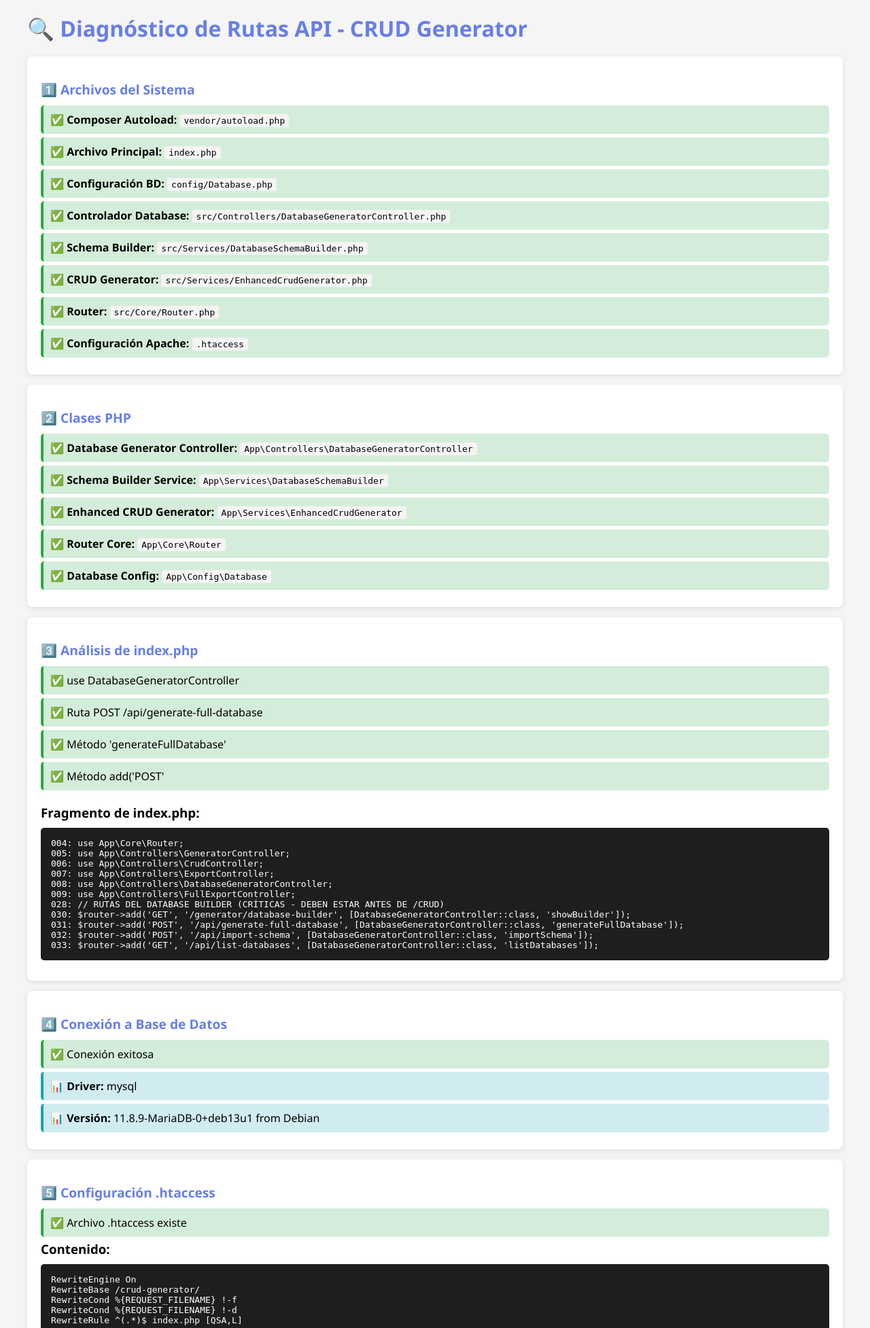
After one commit to DevTheyanko/prueva, a PHP site: page /crud-generator/test_api_route.php in a window 1280 px wide. The commit adds this page. Shown: the top 1954 px of the page at 68% size. Run offline with PHP 8.4, Linux system fonts and the light colour scheme; some libraries are stand-ins or nearby versions.

Commit message:
Primer commit

```diff
--- a/src/Controllers/DatabaseGeneratorController.php
+++ b/src/Controllers/DatabaseGeneratorController.php
@@ -29,22 +29,33 @@ class DatabaseGeneratorController
      */
     public function generateFullDatabase(): void
     {
+        // Log para debug
+        error_log("=== GENERATE FULL DATABASE CALLED ===");
+
         try {
             // Obtener el esquema JSON del request
             $json = file_get_contents('php://input');
+            error_log("JSON recibido: " . substr($json, 0, 200));
+
             $schema = json_decode($json, true);
 
             if (!$schema) {
+                error_log("ERROR: JSON inválido");
                 $this->jsonResponse([
                     'success' => false,
-                    'error' => 'Esquema JSON inválido'
+                    'error' => 'Esquema JSON inválido o vacío'
                 ]);
                 return;
             }
 
+            error_log("Schema decodificado correctamente");
+            error_log("Base de datos: " . ($schema['database_name'] ?? 'NO ESPECIFICADA'));
+            error_log("Tablas: " . (isset($schema['tables']) ? count($schema['tables']) : 0));
+
             // Validar esquema
             $errors = $this->schemaBuilder->validateSchema($schema);
             if (!empty($errors)) {
+                error_log("ERROR: Validación falló - " . implode(', ', $errors));
                 $this->jsonResponse([
                     'success' => false,
                     'error' => 'Errores de validación: ' . implode(', ', $errors)
@@ -52,16 +63,21 @@ class DatabaseGeneratorController
                 return;
             }
 
+            error_log("✅ Validación exitosa, creando base de datos...");
+
             // 1. Crear la base de datos con todas las tablas
             $dbResult = $this->schemaBuilder->createFullDatabase($schema);
 
             if (!$dbResult['success']) {
+                error_log("ERROR: createFullDatabase falló - " . ($dbResult['error'] ?? 'sin error específico'));
                 $this->jsonResponse([
                     'success' => false,
-                    'error' => $dbResult['error']
+                    'error' => $dbResult['error'] ?? 'Error desconocido al crear la base de datos'
                 ]);
                 return;
             }
+
+            error_log("✅ Base de datos creada, generando CRUDs...");
 
             // 2. Generar CRUDs para todas las tablas
             $crudResult = $this->crudGenerator->generateAllCruds(
@@ -73,12 +89,15 @@ class DatabaseGeneratorController
             );
 
             if (!$crudResult['success']) {
+                error_log("ERROR: generateAllCruds falló - " . ($crudResult['error'] ?? 'sin error específico'));
                 $this->jsonResponse([
                     'success' => false,
-                    'error' => $crudResult['error']
+                    'error' => $crudResult['error'] ?? 'Error desconocido al generar CRUDs'
                 ]);
                 return;
             }
+
+            error_log("✅ CRUDs generados, exportando SQL...");
 
             // 3. Exportar SQL de la base de datos
             $sqlExport = $this->schemaBuilder->exportSchema($schema['database_name']);
@@ -90,6 +109,8 @@ class DatabaseGeneratorController
 
             $sqlFilePath = $exportsDir . $schema['database_name'] . '_export_' . date('Ymd_His') . '.sql';
             file_put_contents($sqlFilePath, $sqlExport);
+
+            error_log("✅ TODO COMPLETO - SQL exportado a: " . $sqlFilePath);
 
             // Respuesta exitosa
             $this->jsonResponse([
@@ -104,10 +125,20 @@ class DatabaseGeneratorController
                 'relations_count' => isset($schema['relationships']) ? count($schema['relationships']) : 0
             ]);
 
-        } catch (\Exception $e) {
+        } catch (\PDOException $e) {
+            error_log("ERROR PDO: " . $e->getMessage());
+            error_log("Stack trace: " . $e->getTraceAsString());
             $this->jsonResponse([
                 'success' => false,
-                'error' => 'Error general: ' . $e->getMessage()
+                'error' => 'Error de base de datos: ' . $e->getMessage()
+            ]);
+        } catch (\Exception $e) {
+            error_log("ERROR GENERAL: " . $e->getMessage());
+            error_log("Stack trace: " . $e->getTraceAsString());
+            $this->jsonResponse([
+                'success' => false,
+                'error' => 'Error general: ' . $e->getMessage(),
+                'trace' => $e->getTraceAsString()
             ]);
         }
     }
@@ -117,6 +148,8 @@ class DatabaseGeneratorController
      */
     public function importSchema(): void
     {
+        error_log("=== IMPORT SCHEMA CALLED ===");
+
         try {
             if (!isset($_FILES['schema_file'])) {
                 throw new \Exception('No se recibió ningún archivo');
@@ -151,6 +184,7 @@ class DatabaseGeneratorController
             ]);
 
         } catch (\Exception $e) {
+            error_log("ERROR en importSchema: " . $e->getMessage());
             $this->jsonResponse([
                 'success' => false,
                 'error' => $e->getMessage()
@@ -163,6 +197,8 @@ class DatabaseGeneratorController
      */
     public function listDatabases(): void
     {
+        error_log("=== LIST DATABASES CALLED ===");
+
         try {
             $db = \App\Config\Database::getInstance()->getConnection();
             $stmt = $db->query("SHOW DATABASES");
@@ -180,6 +216,7 @@ class DatabaseGeneratorController
             ]);
 
         } catch (\Exception $e) {
+            error_log("ERROR en listDatabases: " . $e->getMessage());
             $this->jsonResponse([
                 'success' => false,
                 'error' => $e->getMessage()
@@ -192,8 +229,15 @@ class DatabaseGeneratorController
      */
     private function jsonResponse(array $data): void
     {
-        header('Content-Type: application/json');
-        echo json_encode($data, JSON_UNESCAPED_UNICODE);
+        // Importante: limpiar cualquier output previo
+        if (ob_get_length()) {
+            ob_clean();
+        }
+
+        header('Content-Type: application/json; charset=utf-8');
+        http_response_code($data['success'] ? 200 : 400);
+
+        echo json_encode($data, JSON_UNESCAPED_UNICODE | JSON_PRETTY_PRINT);
         exit;
     }
 }
--- /dev/null
+++ b/test_api_route.php
@@ -0,0 +1,378 @@
+<?php
+/**
+ * ARCHIVO DE DIAGNÓSTICO - Guardar como: test_api_route.php
+ * Ubicación: raíz del proyecto (mismo nivel que index.php)
+ * Acceder a: http://localhost/crud-generator/test_api_route.php
+ */
+?>
+<!DOCTYPE html>
+<html lang="es">
+<head>
+    <meta charset="UTF-8">
+    <title>Diagnóstico de Rutas API</title>
+    <style>
+        * { margin: 0; padding: 0; box-sizing: border-box; }
+        body { font-family: 'Segoe UI', Arial; padding: 20px; background: #f5f5f5; }
+        .container { max-width: 1200px; margin: 0 auto; }
+        h1 { color: #667eea; margin-bottom: 20px; }
+        .box { background: white; padding: 20px; margin: 15px 0; border-radius: 8px; box-shadow: 0 2px 8px rgba(0,0,0,0.1); }
+        .ok { border-left: 4px solid #28a745; background: #d4edda; }
+        .error { border-left: 4px solid #dc3545; background: #f8d7da; }
+        .warning { border-left: 4px solid #ffc107; background: #fff3cd; }
+        .info { border-left: 4px solid #17a2b8; background: #d1ecf1; }
+        pre { background: #1e1e1e; color: #fff; padding: 15px; border-radius: 5px; overflow-x: auto; margin: 10px 0; }
+        button { background: #667eea; color: white; border: none; padding: 12px 24px; border-radius: 5px; cursor: pointer; font-size: 14px; margin: 5px; }
+        button:hover { background: #5568d3; }
+        button:disabled { background: #ccc; cursor: not-allowed; }
+        .status-item { padding: 10px; margin: 5px 0; border-radius: 5px; }
+        code { background: #f4f4f4; padding: 2px 6px; border-radius: 3px; font-family: monospace; }
+        .section-title { color: #667eea; margin: 15px 0 10px 0; font-size: 1.2em; }
+    </style>
+</head>
+<body>
+    <div class="container">
+        <h1>🔍 Diagnóstico de Rutas API - CRUD Generator</h1>
+
+        <?php
+        // ====================================
+        // 1. VERIFICAR ARCHIVOS CRÍTICOS
+        // ====================================
+        echo '<div class="box">';
+        echo '<h2 class="section-title">1️⃣ Archivos del Sistema</h2>';
+
+        $files = [
+            'vendor/autoload.php' => 'Composer Autoload',
+            'index.php' => 'Archivo Principal',
+            'config/Database.php' => 'Configuración BD',
+            'src/Controllers/DatabaseGeneratorController.php' => 'Controlador Database',
+            'src/Services/DatabaseSchemaBuilder.php' => 'Schema Builder',
+            'src/Services/EnhancedCrudGenerator.php' => 'CRUD Generator',
+            'src/Core/Router.php' => 'Router',
+            '.htaccess' => 'Configuración Apache'
+        ];
+
+        $allFilesOk = true;
+        foreach ($files as $file => $name) {
+            $exists = file_exists(__DIR__ . '/' . $file);
+            if (!$exists) $allFilesOk = false;
+            $icon = $exists ? '✅' : '❌';
+            $class = $exists ? 'ok' : 'error';
+            echo "<div class='status-item $class'>$icon <strong>$name:</strong> <code>$file</code></div>";
+        }
+        echo '</div>';
+
+        if (!$allFilesOk) {
+            echo '<div class="box error">';
+            echo '<strong>❌ ERROR CRÍTICO:</strong> Faltan archivos necesarios. No se puede continuar.';
+            echo '</div>';
+            exit;
+        }
+
+        // ====================================
+        // 2. CARGAR AUTOLOAD Y VERIFICAR CLASES
+        // ====================================
+        require_once __DIR__ . '/vendor/autoload.php';
+
+        echo '<div class="box">';
+        echo '<h2 class="section-title">2️⃣ Clases PHP</h2>';
+
+        $classes = [
+            'App\\Controllers\\DatabaseGeneratorController' => 'Database Generator Controller',
+            'App\\Services\\DatabaseSchemaBuilder' => 'Schema Builder Service',
+            'App\\Services\\EnhancedCrudGenerator' => 'Enhanced CRUD Generator',
+            'App\\Core\\Router' => 'Router Core',
+            'App\\Config\\Database' => 'Database Config'
+        ];
+
+        $allClassesOk = true;
+        foreach ($classes as $class => $name) {
+            $exists = class_exists($class);
+            if (!$exists) $allClassesOk = false;
+            $icon = $exists ? '✅' : '❌';
+            $classShort = basename(str_replace('\\', '/', $class));
+            echo "<div class='status-item " . ($exists ? 'ok' : 'error') . "'>$icon <strong>$name:</strong> <code>$class</code></div>";
+        }
+        echo '</div>';
+
+        if (!$allClassesOk) {
+            echo '<div class="box error">';
+            echo '<strong>❌ ERROR:</strong> Faltan clases. Ejecuta: <code>composer dump-autoload</code>';
+            echo '</div>';
+        }
+
+        // ====================================
+        // 3. VERIFICAR RUTAS EN INDEX.PHP
+        // ====================================
+        echo '<div class="box">';
+        echo '<h2 class="section-title">3️⃣ Análisis de index.php</h2>';
+
+        $indexContent = file_get_contents(__DIR__ . '/index.php');
+
+        $routeChecks = [
+            'use DatabaseGeneratorController' => strpos($indexContent, 'DatabaseGeneratorController') !== false,
+            "Ruta POST /api/generate-full-database" => strpos($indexContent, '/api/generate-full-database') !== false,
+            "Método 'generateFullDatabase'" => strpos($indexContent, 'generateFullDatabase') !== false,
+            "Método add('POST'" => strpos($indexContent, "add('POST'") !== false
+        ];
+
+        $allRoutesOk = true;
+        foreach ($routeChecks as $check => $found) {
+            if (!$found) $allRoutesOk = false;
+            $icon = $found ? '✅' : '❌';
+            echo "<div class='status-item " . ($found ? 'ok' : 'error') . "'>$icon $check</div>";
+        }
+
+        // Mostrar fragmentos relevantes
+        echo '<h3 style="margin-top: 20px;">Fragmento de index.php:</h3>';
+        $lines = explode("\n", $indexContent);
+        $relevant = [];
+        foreach ($lines as $i => $line) {
+            if (stripos($line, 'database') !== false || stripos($line, '/api/') !== false || stripos($line, 'use App') !== false) {
+                $relevant[] = sprintf("%03d: %s", $i + 1, $line);
+            }
+        }
+        if (!empty($relevant)) {
+            echo '<pre>' . htmlspecialchars(implode("\n", array_slice($relevant, 0, 30))) . '</pre>';
+        }
+        echo '</div>';
+
+        // ====================================
+        // 4. VERIFICAR BASE DE DATOS
+        // ====================================
+        echo '<div class="box">';
+        echo '<h2 class="section-title">4️⃣ Conexión a Base de Datos</h2>';
+        try {
+            $db = App\Config\Database::getInstance()->getConnection();
+            echo "<div class='status-item ok'>✅ Conexión exitosa</div>";
+            echo "<div class='status-item info'>📊 <strong>Driver:</strong> " . $db->getAttribute(PDO::ATTR_DRIVER_NAME) . "</div>";
+            echo "<div class='status-item info'>📊 <strong>Versión:</strong> " . $db->getAttribute(PDO::ATTR_SERVER_VERSION) . "</div>";
+        } catch (Exception $e) {
+            echo "<div class='status-item error'>❌ Error de conexión: " . htmlspecialchars($e->getMessage()) . "</div>";
+        }
+        echo '</div>';
+
+        // ====================================
+        // 5. VERIFICAR .HTACCESS
+        // ====================================
+        echo '<div class="box">';
+        echo '<h2 class="section-title">5️⃣ Configuración .htaccess</h2>';
+        if (file_exists(__DIR__ . '/.htaccess')) {
+            $htaccess = file_get_contents(__DIR__ . '/.htaccess');
+            echo "<div class='status-item ok'>✅ Archivo .htaccess existe</div>";
+            echo '<h3>Contenido:</h3>';
+            echo '<pre>' . htmlspecialchars($htaccess) . '</pre>';
+
+            if (strpos($htaccess, 'RewriteEngine On') !== false) {
+                echo "<div class='status-item ok'>✅ RewriteEngine está activo</div>";
+            } else {
+                echo "<div class='status-item error'>❌ RewriteEngine no está configurado</div>";
+            }
+        } else {
+            echo "<div class='status-item error'>❌ Archivo .htaccess NO existe</div>";
+        }
+        echo '</div>';
+
+        // ====================================
+        // 6. INFORMACIÓN DEL SERVIDOR
+        // ====================================
+        echo '<div class="box info">';
+        echo '<h2 class="section-title">6️⃣ Información del Servidor</h2>';
+        echo "<div class='status-item info'>🔧 <strong>PHP Version:</strong> " . phpversion() . "</div>";
+        echo "<div class='status-item info'>📁 <strong>Document Root:</strong> " . $_SERVER['DOCUMENT_ROOT'] . "</div>";
+        echo "<div class='status-item info'>📄 <strong>Script:</strong> " . $_SERVER['SCRIPT_FILENAME'] . "</div>";
+        echo "<div class='status-item info'>🌐 <strong>REQUEST_URI:</strong> " . ($_SERVER['REQUEST_URI'] ?? 'N/A') . "</div>";
+        echo "<div class='status-item info'>⚙️ <strong>mod_rewrite:</strong> " . (function_exists('apache_get_modules') && in_array('mod_rewrite', apache_get_modules()) ? 'Activo' : 'Desconocido') . "</div>";
+        echo '</div>';
+        ?>
+
+        <!-- ====================================
+             7. PRUEBA INTERACTIVA
+             ==================================== -->
+        <div class="box">
+            <h2 class="section-title">7️⃣ Prueba de la Ruta API</h2>
+            <p>Haz clic en el botón para probar la ruta <code>/api/generate-full-database</code></p>
+            <button onclick="testAPIRoute()" id="testBtn">🧪 Probar Ruta API</button>
+            <button onclick="testManualURL()" id="manualBtn">🔗 Abrir URL Directamente</button>
+            <div id="testResult" style="margin-top: 20px;"></div>
+        </div>
+
+        <!-- ====================================
+             8. SOLUCIONES
+             ==================================== -->
+        <div class="box warning">
+            <h2 class="section-title">🔧 Soluciones al Error 404</h2>
+            <ol style="line-height: 1.8;">
+                <li><strong>Verificar index.php:</strong> Asegúrate de que contenga:
+                    <pre style="font-size: 12px;">use App\Controllers\DatabaseGeneratorController;
+
+$router->add('POST', '/api/generate-full-database',
+    [DatabaseGeneratorController::class, 'generateFullDatabase']);</pre>
+                </li>
+                <li><strong>Ejecutar en terminal:</strong>
+                    <pre>composer dump-autoload</pre>
+                </li>
+                <li><strong>Limpiar caché del navegador:</strong> Ctrl + Shift + R</li>
+                <li><strong>Verificar .htaccess:</strong> Debe tener RewriteEngine On y RewriteBase configurado</li>
+                <li><strong>Revisar logs:</strong> Ver errores en error_log de PHP/Apache</li>
+            </ol>
+        </div>
+
+    </div>
+
+    <script>
+        const BASE_PATH = '/crud-generator';
+
+        async function testAPIRoute() {
+            const btn = document.getElementById('testBtn');
+            const resultDiv = document.getElementById('testResult');
+
+            btn.disabled = true;
+            btn.textContent = '⏳ Probando...';
+
+            resultDiv.innerHTML = '<div class="box info">⏳ Enviando petición a la API...</div>';
+
+            const testSchema = {
+                database_name: "test_diagnostic_" + Date.now(),
+                description: "Base de datos de prueba para diagnóstico",
+                insert_sample_data: false,
+                tables: [
+                    {
+                        id: "table_test_1",
+                        name: "test_users",
+                        timestamps: true,
+                        soft_deletes: false,
+                        fields: [
+                            {
+                                name: "name",
+                                type: "string",
+                                length: 100,
+                                nullable: false,
+                                unsigned: false
+                            },
+                            {
+                                name: "email",
+                                type: "string",
+                                length: 150,
+                                nullable: false,
+                                unsigned: false
+                            }
+                        ]
+                    }
+                ],
+                relationships: []
+            };
+
+            const url = window.location.origin + BASE_PATH + '/api/generate-full-database';
+
+            console.log('=== TEST API ROUTE ===');
+            console.log('URL:', url);
+            console.log('Schema:', testSchema);
+
+            try {
+                const response = await fetch(url, {
+                    method: 'POST',
+                    headers: {
+                        'Content-Type': 'application/json',
+                        'Accept': 'application/json'
+                    },
+                    body: JSON.stringify(testSchema)
+                });
+
+                console.log('Response Status:', response.status);
+                console.log('Response Headers:', [...response.headers.entries()]);
+
+                const text = await response.text();
+                console.log('Response Text:', text);
+
+                if (response.status === 404) {
+                    resultDiv.innerHTML = `
+                        <div class="box error">
+                            <h3>❌ Error 404 - Ruta No Encontrada</h3>
+                            <p><strong>URL intentada:</strong> <code>${url}</code></p>
+                            <p><strong>Esto significa que:</strong></p>
+                            <ul>
+                                <li>La ruta <code>/api/generate-full-database</code> NO está registrada en <code>index.php</code></li>
+                                <li>O el archivo <code>index.php</code> no está procesando correctamente las rutas</li>
+                                <li>O hay un problema con el <code>.htaccess</code></li>
+                            </ul>
+                            <p><strong>Solución:</strong></p>
+                            <ol>
+                                <li>Abre <code>index.php</code></li>
+                                <li>Busca la sección de rutas de API</li>
+                                <li>Asegúrate de que exista esta línea ANTES de las rutas /crud:</li>
+                            </ol>
+                            <pre>$router->add('POST', '/api/generate-full-database', [DatabaseGeneratorController::class, 'generateFullDatabase']);</pre>
+                        </div>
+                    `;
+                    return;
+                }
+
+                let data;
+                try {
+                    data = JSON.parse(text);
+                } catch (e) {
+                    resultDiv.innerHTML = `
+                        <div class="box error">
+                            <h3>❌ Respuesta No es JSON</h3>
+                            <p><strong>Status:</strong> ${response.status}</p>
+                            <p><strong>La respuesta no es JSON válido. Contenido:</strong></p>
+                            <pre>${text.substring(0, 1000)}</pre>
+                        </div>
+                    `;
+                    return;
+                }
+
+                if (data.success) {
+                    resultDiv.innerHTML = `
+                        <div class="box ok">
+                            <h3>✅ ¡Ruta Funcionando Correctamente!</h3>
+                            <p><strong>Base de datos creada:</strong> ${testSchema.database_name}</p>
+                            <p><strong>Tablas generadas:</strong> ${data.tables_count || 0}</p>
+                            <p><strong>Relaciones:</strong> ${data.relations_count || 0}</p>
+                            <p><strong>Respuesta completa:</strong></p>
+                            <pre>${JSON.stringify(data, null, 2)}</pre>
+                        </div>
+                    `;
+                } else {
+                    resultDiv.innerHTML = `
+                        <div class="box warning">
+                            <h3>⚠️ La Ruta Responde Pero Hay un Error</h3>
+                            <p><strong>Error:</strong> ${data.error || 'Error desconocido'}</p>
+                            <p><strong>Respuesta completa:</strong></p>
+                            <pre>${JSON.stringify(data, null, 2)}</pre>
+                        </div>
+                    `;
+                }
+
+            } catch (error) {
+                console.error('Error:', error);
+                resultDiv.innerHTML = `
+                    <div class="box error">
+                        <h3>❌ Error de Conexión</h3>
+                        <p><strong>Error:</strong> ${error.message}</p>
+                        <p><strong>Posibles causas:</strong></p>
+                        <ul>
+                            <li>La ruta no existe (404)</li>
+                            <li>Error de red</li>
+                            <li>El servidor no responde</li>
+                            <li>CORS bloqueado</li>
+                        </ul>
+                    </div>
+                `;
+            } finally {
+                btn.disabled = false;
+                btn.textContent = '🧪 Probar Ruta API';
+            }
+        }
+
+        function testManualURL() {
+            const url = window.location.origin + BASE_PATH + '/api/generate-full-database';
+            alert('Se abrirá la URL en una nueva pestaña. Deberías ver un error JSON o un mensaje de la API.\n\nURL: ' + url);
+            window.open(url, '_blank');
+        }
+
+        // Auto-ejecutar prueba al cargar
+        console.log('Diagnóstico cargado. BASE_PATH:', BASE_PATH);
+    </script>
+</body>
+</html
```
Also changed, not shown: exports/test_diagnostic_1764688331534_export_20251202_161211.sql (added, +16 -0 lines), index.php (+5 -3 lines), src/Views/generator/database_builder.php (+106 -11 lines), 2 other files.
